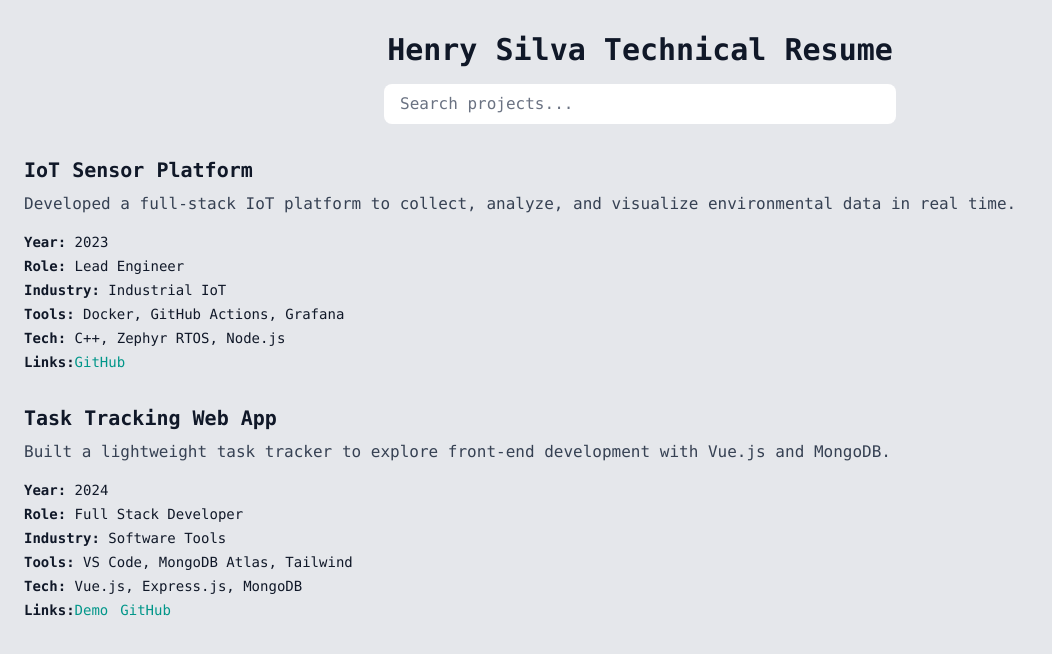
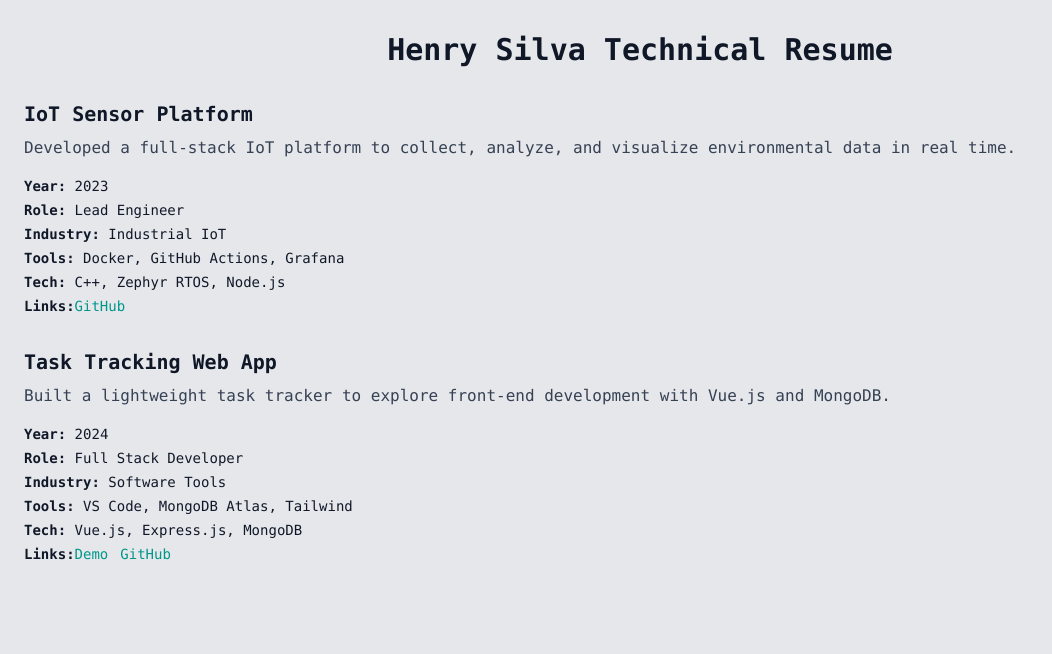
Before and after one commit to henrySi1va/web-resume, a Vue app in the folder web-resume/: page / in a window 1280 px wide. Shown: the top 654 px of the page, without its empty margins (0-1052 px from the left). Built offline with nearby package versions, Linux system fonts and the light colour scheme.

Commit message:
Comment out search bar for now

```diff
--- a/web-resume/src/components/Header.vue
+++ b/web-resume/src/components/Header.vue
@@ -5,12 +5,13 @@
     <!-- Header -->
     <header class="mb-8 text-center">
       <h1 class="text-3xl font-bold">Henry Silva Technical Resume</h1>
-      <div class="mt-4 max-w-lg mx-auto">
+      <!-- Comment out search bar for now -->
+      <!-- <div class="mt-4 max-w-lg mx-auto">
         <input
           type="text"
           placeholder="Search projects..."
           class="w-full px-4 py-2 rounded-lg bg-white text-gray-900 placeholder-gray-500 focus:outline-none focus:ring-2 focus:ring-teal-500"
         />
-      </div>
+      </div> -->
     </header>
 </template>
```
